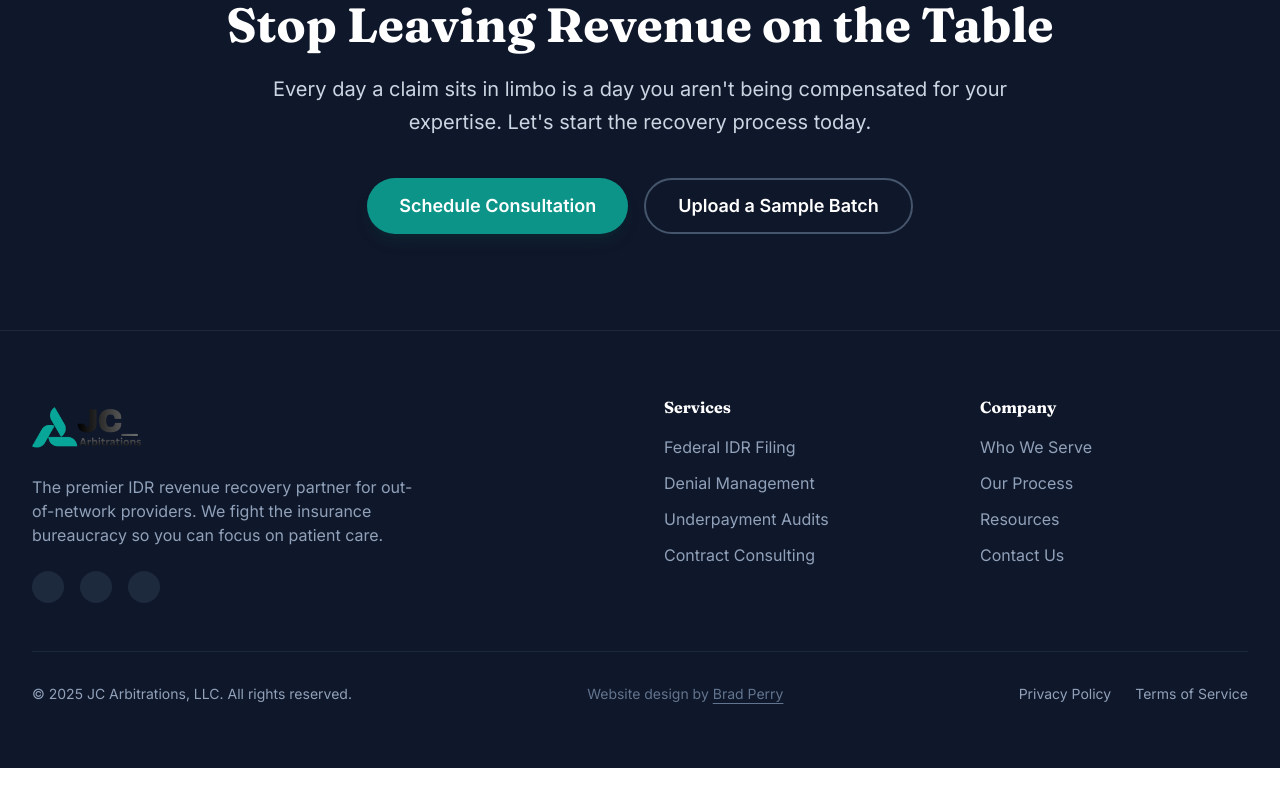
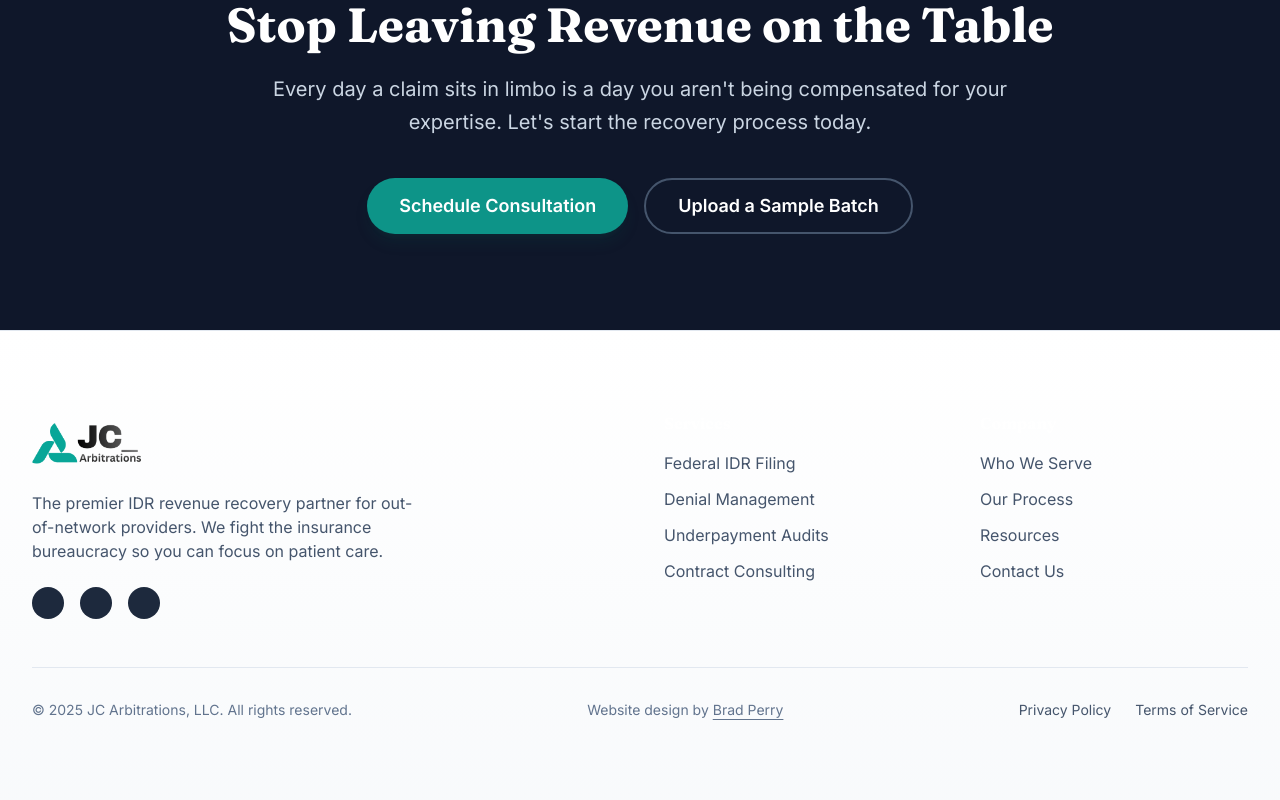
Before and after one commit to bperry129/JC-ARB, a Next.js app: page / in a window 1280 px wide. Shown: the part 5519-6319 px from the top of the page. Before the commit the page ends 6287 px from the top, so only its background shows below. Built offline with nearby package versions, Linux system fonts and the light colour scheme.

Commit message:
Light footer theme with subtle gradient

```diff
--- a/src/components/layout/Footer.tsx
+++ b/src/components/layout/Footer.tsx
@@ -3,7 +3,7 @@
 
 export function Footer() {
   return (
-    <footer className="bg-midnight-slate text-slate-400 py-16 border-t border-slate-800">
+    <footer className="bg-gradient-to-b from-white to-slate-50 text-slate-600 py-20 border-t border-slate-200">
       <div className="max-w-7xl mx-auto px-4 sm:px-6 lg:px-8">
         <div className="grid md:grid-cols-4 gap-12 mb-12">
           <div className="col-span-1 md:col-span-2">
@@ -12,7 +12,7 @@
               alt="JC Arbitrations"
               className="h-14 w-auto mb-6"
             />
-            <p className="max-w-sm mb-6">
+            <p className="max-w-sm mb-6 text-slate-600">
               The premier IDR revenue recovery partner for out-of-network providers. We fight the insurance bureaucracy so you can focus on patient care.
             </p>
             <div className="flex gap-4">
@@ -44,8 +44,8 @@
           </div>
         </div>
 
-        <div className="border-t border-slate-800 pt-8 flex flex-col md:flex-row justify-between items-center gap-4 text-sm">
-          <p>© {new Date().getFullYear()} JC Arbitrations, LLC. All rights reserved.</p>
+        <div className="border-t border-slate-200 pt-8 flex flex-col md:flex-row justify-between items-center gap-4 text-sm">
+          <p className="text-slate-500">© {new Date().getFullYear()} JC Arbitrations, LLC. All rights reserved.</p>
           <p className="text-slate-500">
             Website design by{' '}
             <a href="mailto:bperry129@gmail.com" className="hover:text-white underline underline-offset-4">
```
